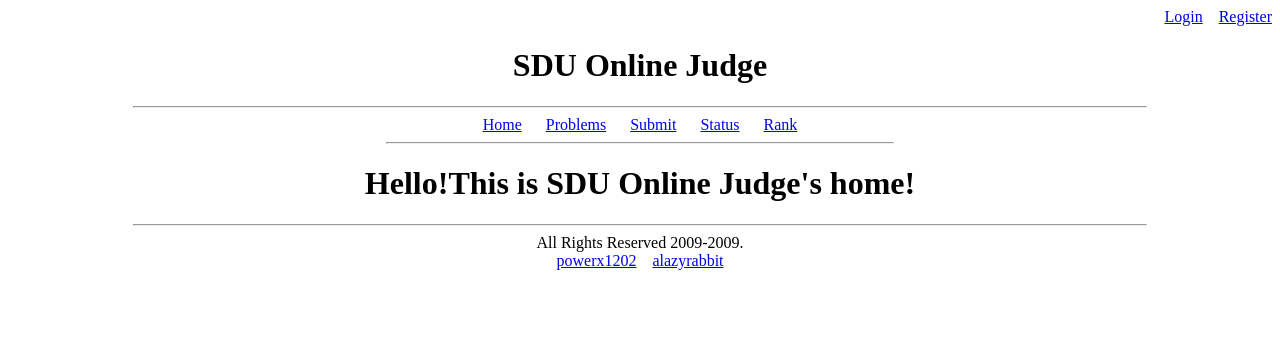
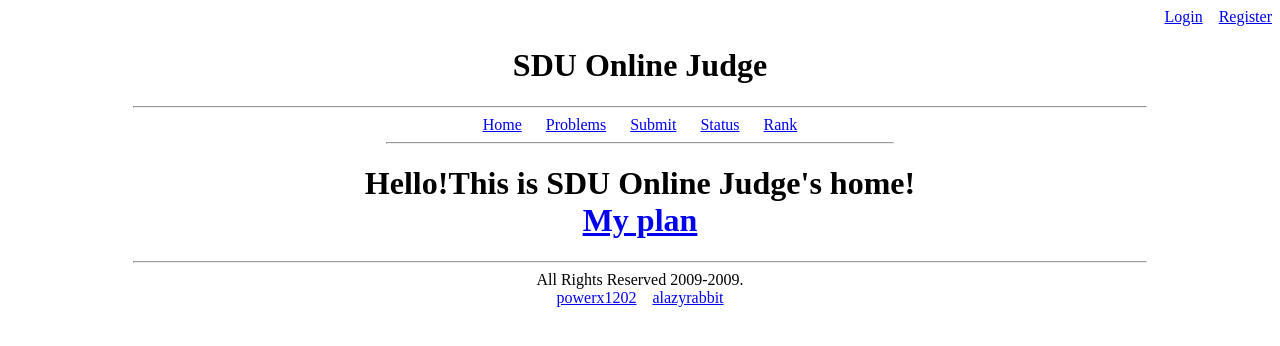
Before and after one commit to 1e0ng/soj-legacy, a PHP site: page /home.php in a window 1280 px wide. Shown: the top 346 px of the page. Run offline with PHP 8.4, Linux system fonts and the light colour scheme.

Commit message:
ok
git-svn-id: https://soj.googlecode.com/svn/trunk@13 6050238e-8759-11de-82e5-a1837a67dc72

```diff
--- a/html/home.php
+++ b/html/home.php
@@ -4,7 +4,7 @@ if(!isset($MAGICAL))
 else
 {
 ?>
-<h1><center>Hello!This is SDU Online Judge's home!<center></h1>
+<h1><center>Hello!This is SDU Online Judge's home!<br><a href="http://sites.google.com/site/pojreport/Home/now-plan">My plan</a></center></h1>
 <?php
 }
 ?>
```
